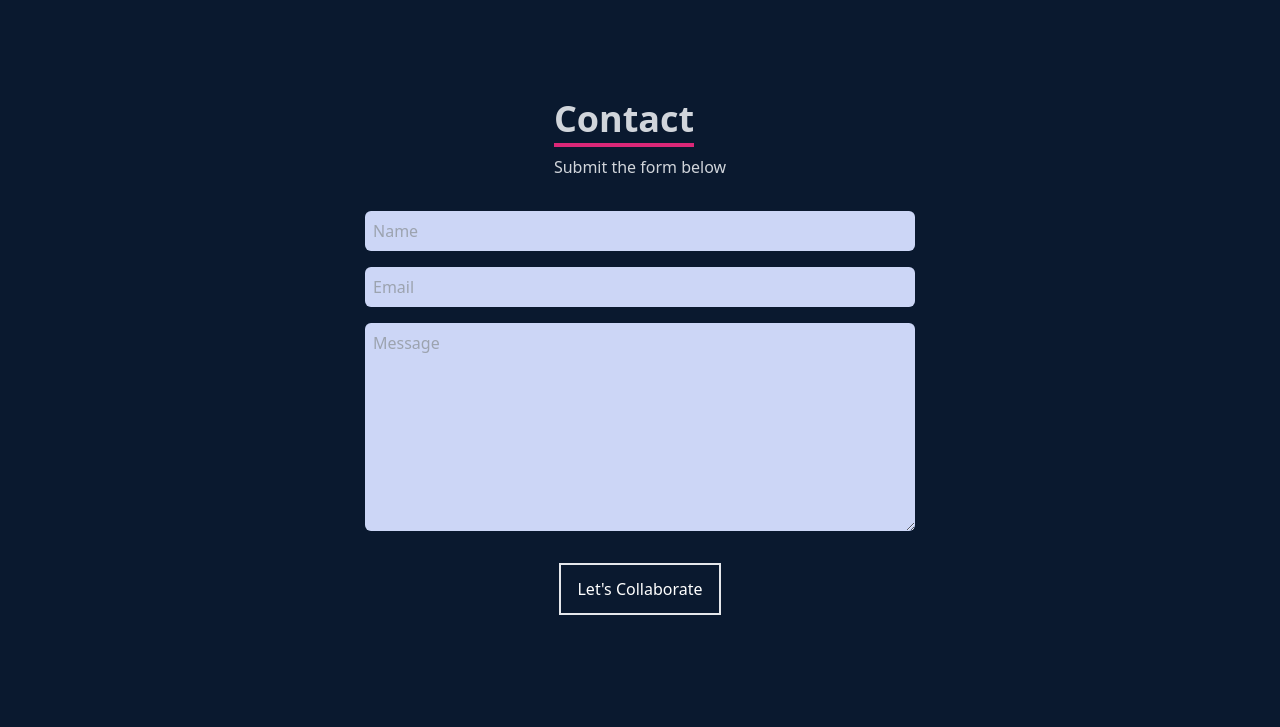
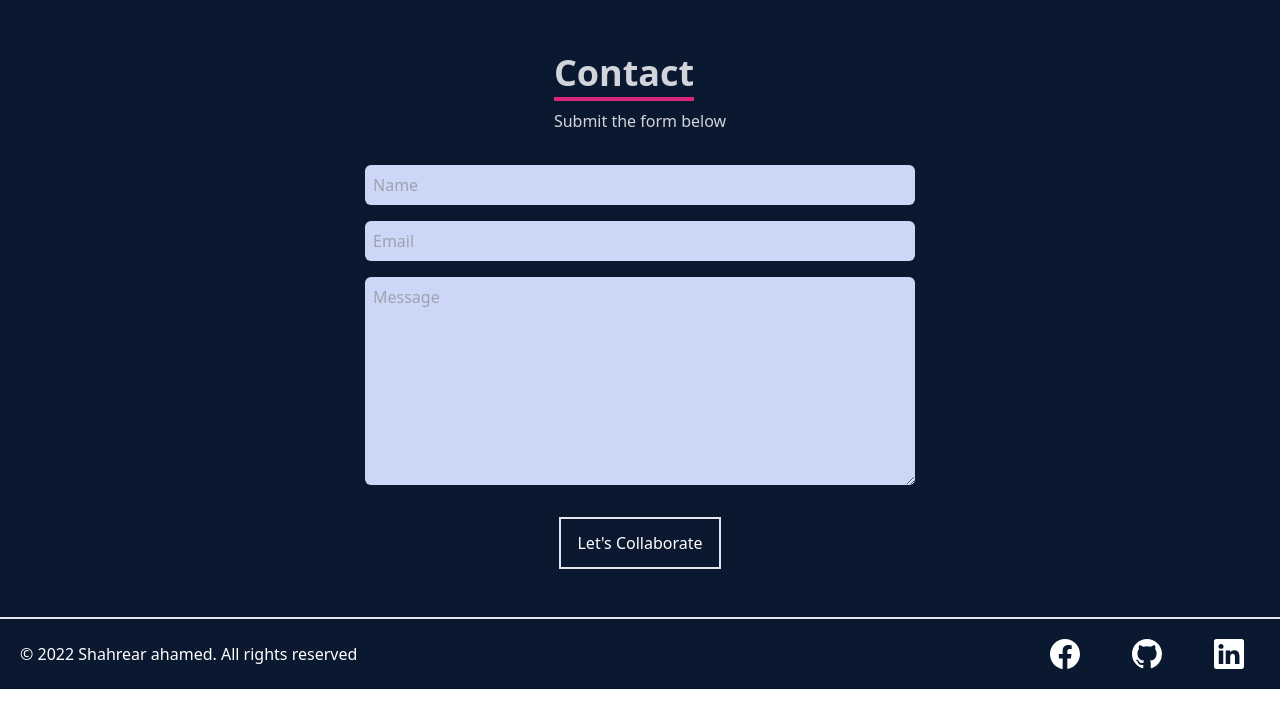
Before and after one commit to Shahrear-ahamed/shahrear-portfolio, a React (Create React App) app: page / in a window 1280 px wide. Shown: the part 3307-4034 px from the top of the page. After the commit the page ends 3996 px from the top, so only its background shows below. Built offline with nearby package versions, Linux system fonts and the light colour scheme; the HTML template or start-up script is replaced by a standard one.

Commit message:
some minor change

```diff
--- a/src/App.js
+++ b/src/App.js
@@ -7,6 +7,7 @@ import Navbar from "./Components/Navbar";
 import Skills from "./Components/Skills";
 import Work from "./Components/Works";
 import "react-toastify/dist/ReactToastify.css";
+import Footer from "./Components/Footer";
 
 const App = () => {
   return (
@@ -17,6 +18,7 @@ const App = () => {
       <Skills />
       <Work />
       <Contact />
+      <Footer />
       <ToastContainer />
     </>
   );
--- a/src/Components/Contact.js
+++ b/src/Components/Contact.js
@@ -27,7 +27,7 @@ const Contact = () => {
   return (
     <div
       name="contact"
-      className="w-full min-h-screen h-full bg-dark flex flex-col
+      className="w-full min-h-[90] h-full pt-[80px] bg-dark flex flex-col
        justify-center items-center p-4"
     >
       <div className="pb-4">
--- /dev/null
+++ b/src/Components/Footer.js
@@ -0,0 +1,37 @@
+import React from "react";
+import { BsFacebook, BsGithub, BsLinkedin } from "react-icons/bs";
+
+const Footer = () => {
+  const date = new Date().getFullYear();
+  return (
+    <div className="bg-dark border-t-2 ">
+      <div className="py-5 text-white container mx-auto px-5 flex justify-between items-center border-gray-500">
+        <p>&copy; {date} Shahrear ahamed. All rights reserved</p>
+        <div>
+          <ul className="text-white flex space-x-5 text-3xl">
+            <li>
+              <a href="https://www.facebook.com/its.shahrear/" target="blank">
+                <BsFacebook />
+              </a>
+            </li>
+            <li>
+              <a href="https://github.com/Shahrear-ahamed" target="blank">
+                <BsGithub />
+              </a>
+            </li>
+            <li>
+              <a
+                href="https://www.linkedin.com/in/shahrear-ahamed-b0376623b/"
+                target="blank"
+              >
+                <BsLinkedin />
+              </a>
+            </li>
+          </ul>
+        </div>
+      </div>
+    </div>
+  );
+};
+
+export default Footer;
--- a/src/Components/Navbar.js
+++ b/src/Components/Navbar.js
@@ -15,14 +15,13 @@ const Navbar = () => {
       <div className="flex items-center">
         <img src={darkLogo} alt="Site logo" className="w-[80px]" />
         <img src={darkName} alt="Site logo" className="w-[200px] ml-[-10px]" />
-        {/* <span className="ml-5 text-3xl font-bold">S. Ahamed</span> */}
       </div>
 
       {/* menu items are here */}
       <ul className="hidden md:flex">
         {menuItem.map((menu, index) => (
           <li key={index}>
-            <Link to={menu.toLocaleLowerCase()} smooth={true} duration={500}>
+            <Link className="hover:text-white hover:border-b-2 hover:border-b-white duration-500" to={menu.toLocaleLowerCase()} smooth={true} duration={500}>
               {menu}
             </Link>
           </li>
--- a/src/Components/Work.js
+++ b/src/Components/Work.js
@@ -14,18 +14,18 @@ const Work = ({ work }) => {
             {name}
           </span>
           <div className="pt-8 text-center">
-            <a href={live} target="_blank">
+            <a href={live} target="blank">
               <button className="text-center rounded-lg px-4 py-3 m-2 bg-white text-gray-700 font-bold text-lg">
                 Live
               </button>
             </a>
-            <a href={client} target="_blank">
+            <a href={client} target="blank">
               <button className="text-center rounded-lg px-4 py-3 m-2 bg-white text-gray-700 font-bold text-lg">
                 Client
               </button>
             </a>
             {server && (
-              <a href={server} target="_blank">
+              <a href={server} target="blank">
                 <button className="text-center rounded-lg px-4 py-3 m-2 bg-white text-gray-700 font-bold text-lg">
                   Server
                 </button>
```
